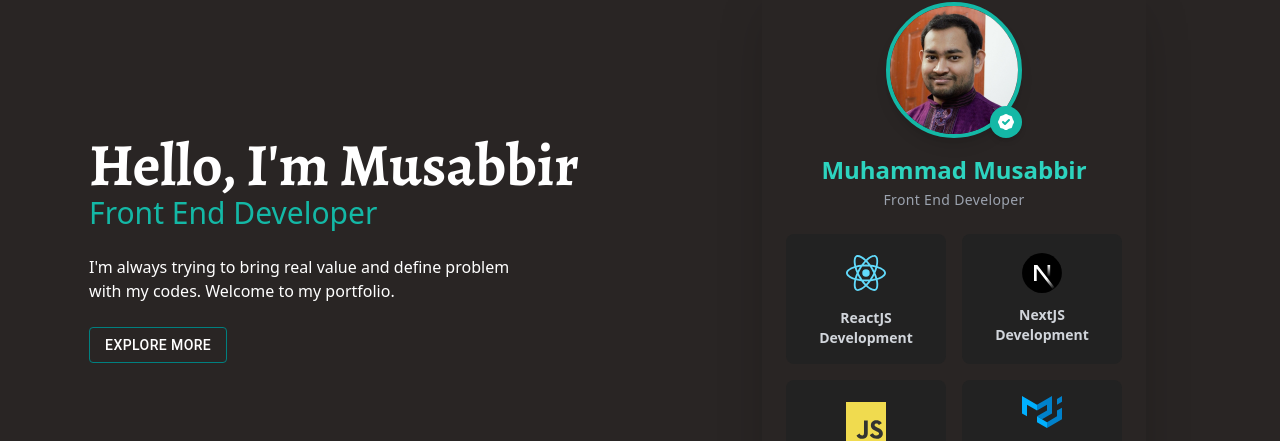
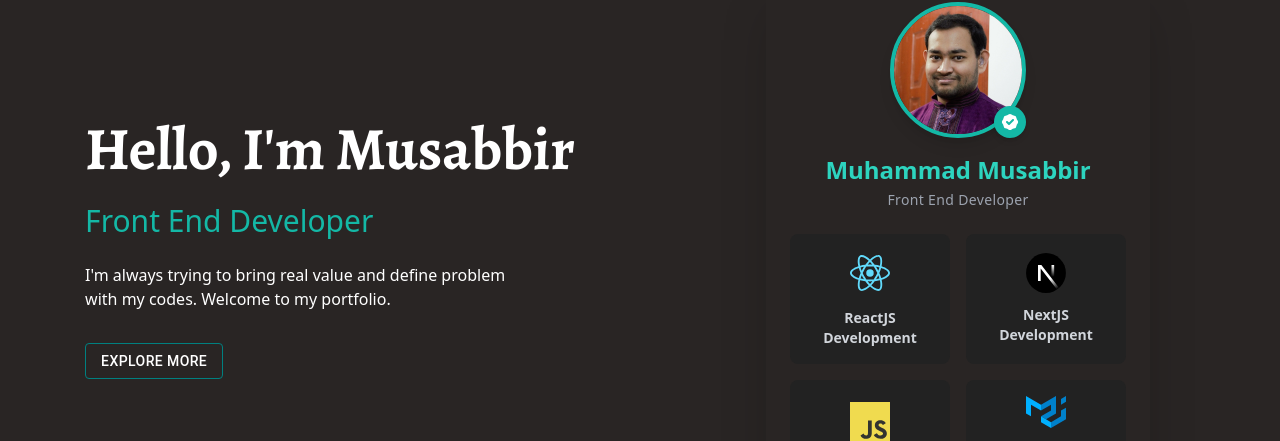
Before and after one commit to RxvxntxN/My-Portfolio, a Next.js app: page / in a window 1280 px wide. Shown: the part 203-644 px from the top of the page. Built offline with nearby package versions, Linux system fonts and the light colour scheme.

Commit message:
updated broken page

```diff
--- a/src/app/bricks/Torso.jsx
+++ b/src/app/bricks/Torso.jsx
@@ -6,18 +6,22 @@ import Link from 'next/link';
 
 const Torso = () => {
   return (
-    <div className="flex h-screen">
-      <div className="flex-1 flex justify-center items-center pl-10">
-        <div className="space-y-6">
-          <h1 className="text-white text-6xl font-bold font-alegreya">
+    <div className="flex flex-col md:flex-row h-screen">
+      {/* Left section - Content */}
+      <div className="flex-1 flex justify-center items-center p-4 md:pl-10 order-1 md:order-1">
+        <div className="space-y-4 md:space-y-6 text-center md:text-left">
+          <h1 className="text-white text-4xl md:text-6xl font-bold font-alegreya">
             Hello, I&apos;m Musabbir
           </h1>
-          <span className="text-teal-500 text-3xl">Front End Developer</span>
-          <p className="text-white">
-            I&apos;m always trying to bring real value and define problem <br />
+          <span className="text-teal-500 text-2xl md:text-3xl block">
+            Front End Developer
+          </span>
+          <p className="text-white text-sm md:text-base">
+            I&apos;m always trying to bring real value and define problem{' '}
+            {window.innerWidth > 768 && <br />}
             with my codes. Welcome to my portfolio.
           </p>
-          <div>
+          <div className="pt-2">
             <Link href={'/explore-more'}>
               <Button
                 variant="outlined"
@@ -36,8 +40,8 @@ const Torso = () => {
         </div>
       </div>
 
-      {/* Right section */}
-      <div className="flex-1 flex items-center justify-center p-8">
+      {/* Right section - Cement component */}
+      <div className="flex-1 flex items-center justify-center p-4 md:p-8 order-2 md:order-2">
         <Cement />
       </div>
     </div>
```
Also changed, not shown: src/app/layout.js (+5 -8 lines).
